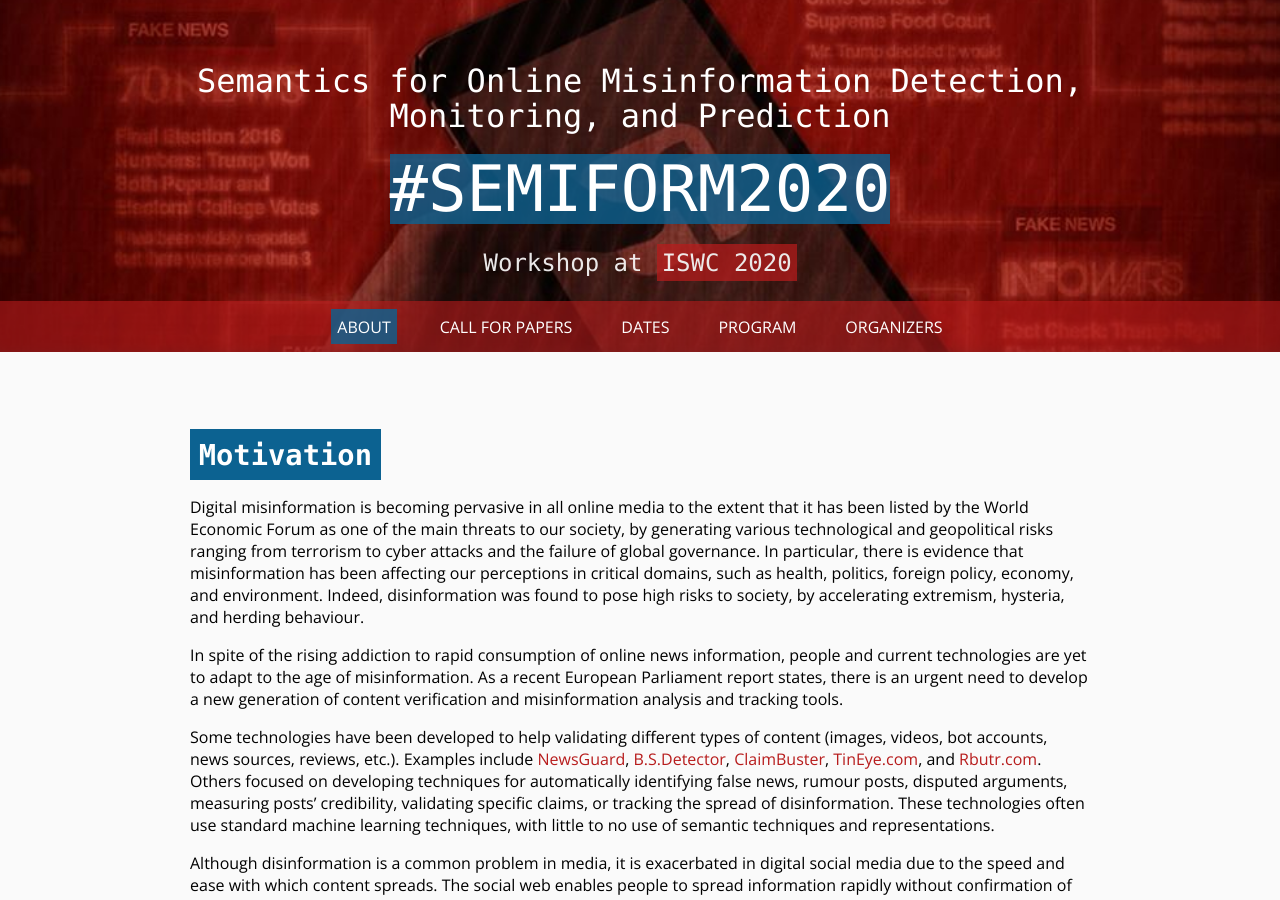
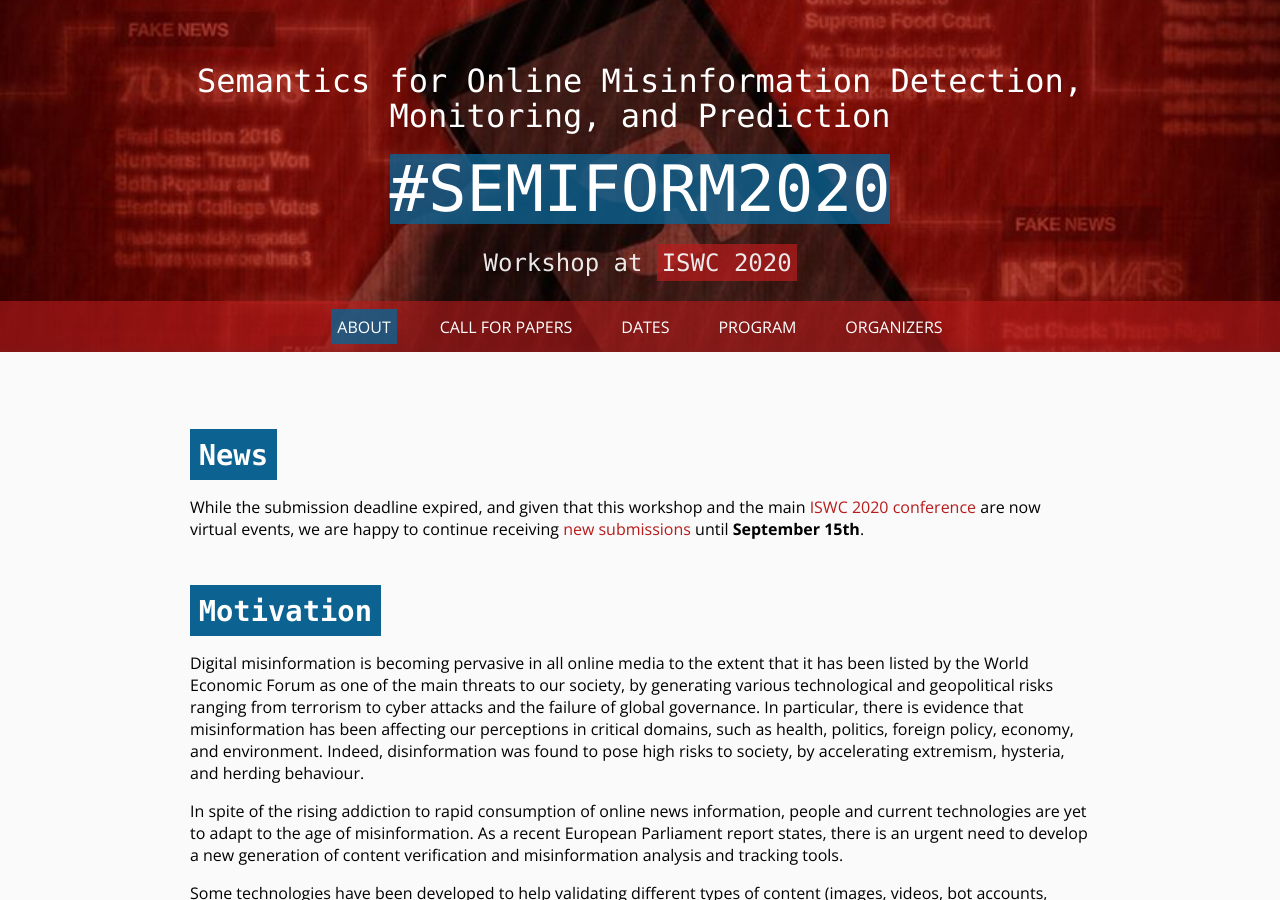
Before and after one commit to D2KLab/semiform2020, a Jekyll site: the page built from docs/index.md, in a window 1280 px wide and 900 px high. Built offline with Jekyll 4.4.1, drawn with Linux system fonts in a browser that asks for light colours.

Commit message:
Modify submission deadline and inform we can still receive submissions until September 15

```diff
--- a/docs/index.md
+++ b/docs/index.md
@@ -5,6 +5,9 @@ layout: default
 navigation_weight: 1
 ---
 
+# News
+
+While the submission deadline expired, and given that this workshop and the main [ISWC 2020 conference](https://iswc2020.semanticweb.org/) are now virtual events, we are happy to continue receiving [new submissions](https://www.easychair.org/conferences/?conf=semiform2020) until **September 15th**.
 
 # Motivation
 
```
Also changed, not shown: docs/call.md (+1 -1 lines), docs/dates.md (+1 -1 lines).
